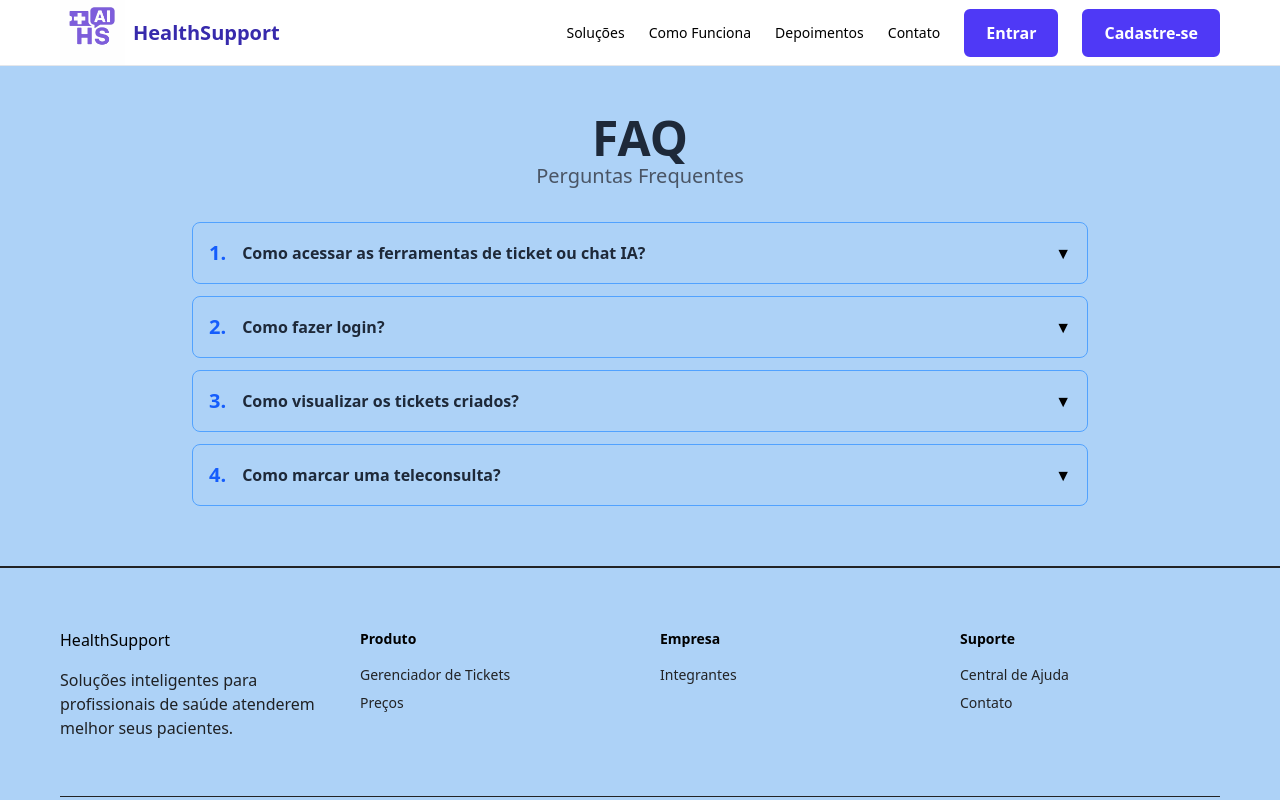
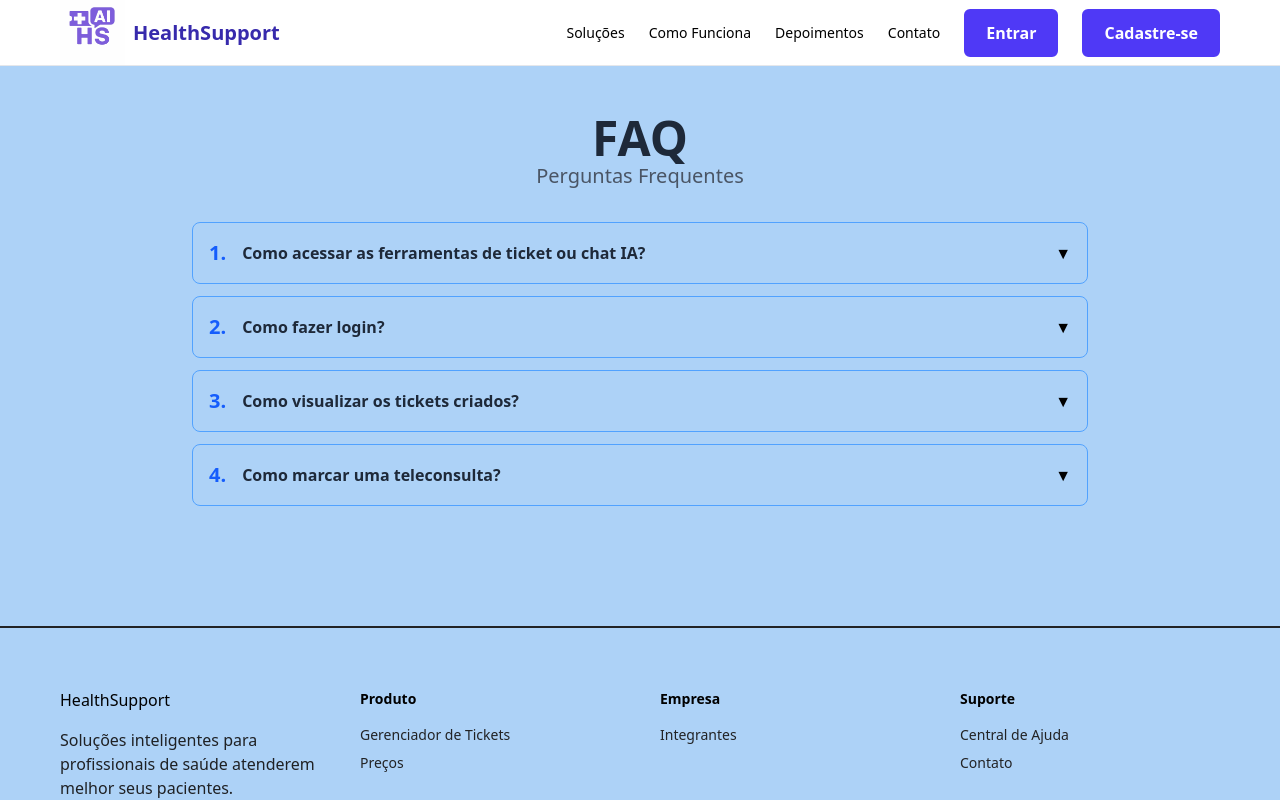
Before and after one commit to Challenge-Fiap-1TDSPX-2025/front-challenge-react, a React (Vite) app: page /faq in a window 1280 px wide. Shown: the top 800 px of the page. Built offline with nearby package versions, Linux system fonts and the light colour scheme.

Commit message:
feat: arrumando o espaço sobrando em branco do footer

```diff
--- a/src/components/faq-section.tsx
+++ b/src/components/faq-section.tsx
@@ -68,7 +68,7 @@ export function FaqSection() {
   };
 
   return (
-    <section className="w-full py-12 bg-[#add2f7]">
+    <section className="w-full py-12 bg-[#add2f7] min-h-[70vh]">
       <div className="container mx-auto px-5 flex flex-col items-center">
         {/* Seu "cabecalho-secao" com Tailwind */}
         <div className="text-center mb-8">
```
